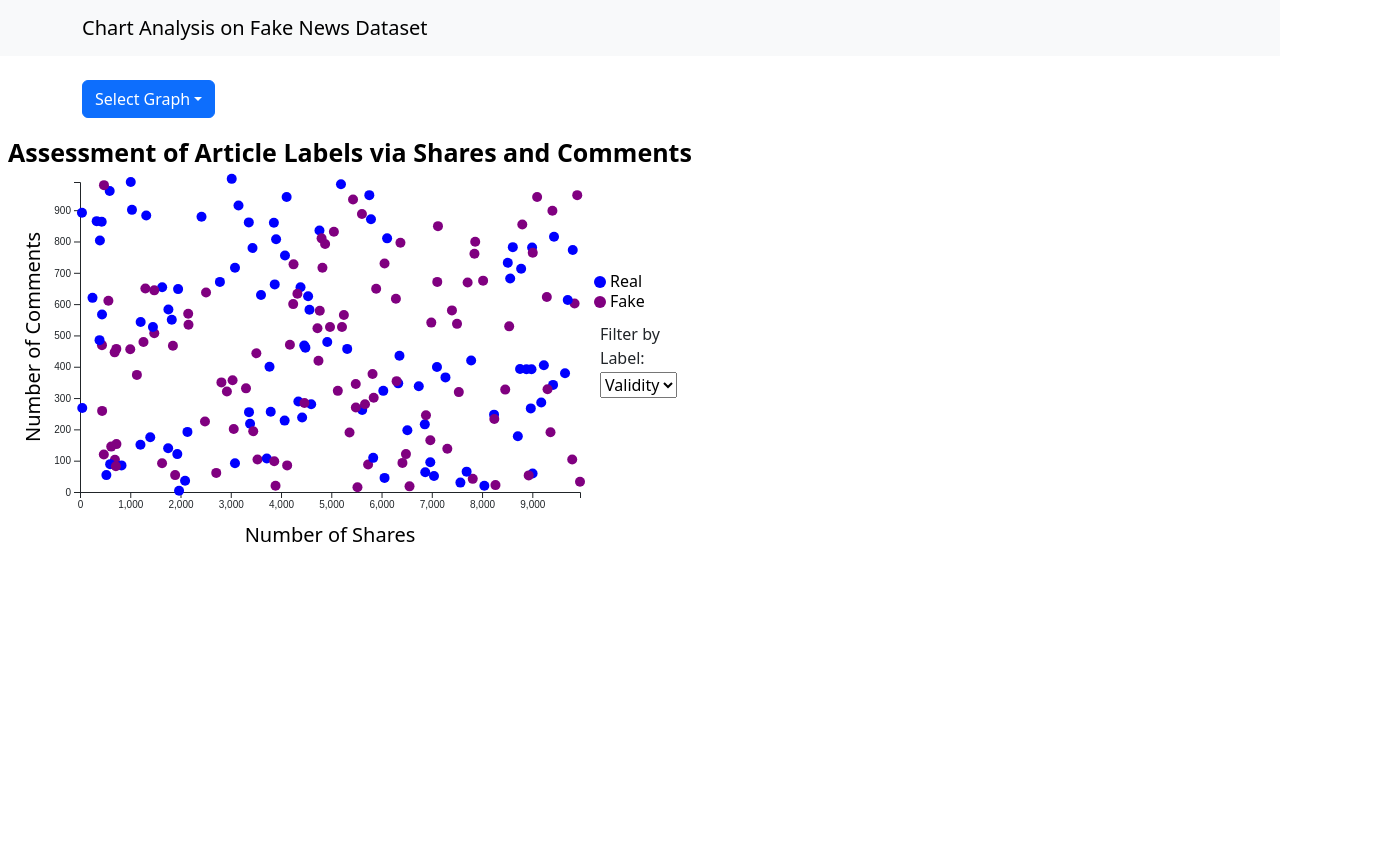
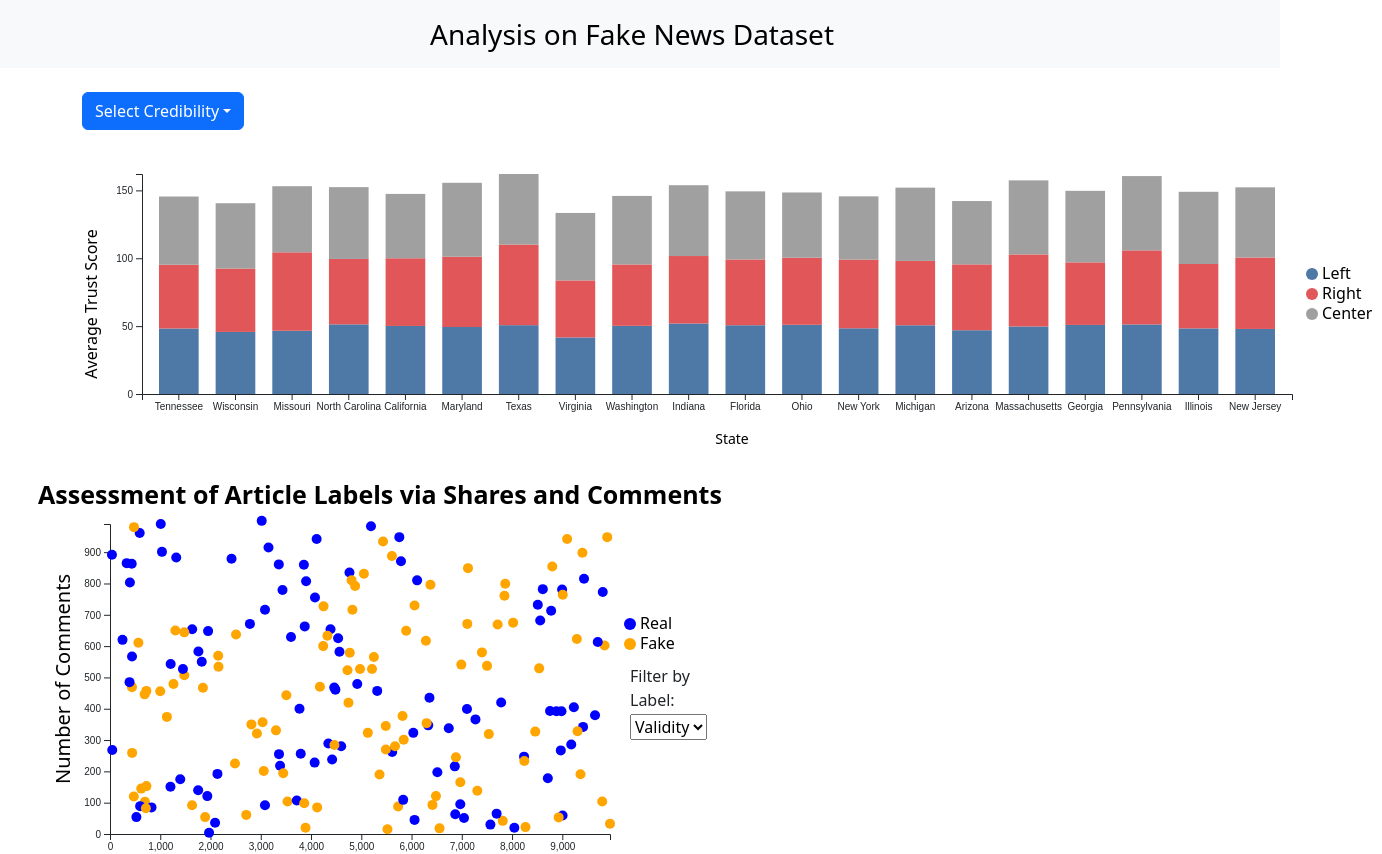
Before and after one commit to FugginBoss/project-folder, a React (Create React App) app: page / in a window 1280 px wide. Shown: the top 854 px of the page, 1382 px wide, since content can reach past the window. Before the commit the page ends 800 px from the top, so only its background shows below. Built offline with nearby package versions, Linux system fonts and the light colour scheme.

Commit message:
Making small changes to the graph so that it is more visually appealing.

```diff
--- a/src/App.css
+++ b/src/App.css
@@ -36,3 +36,8 @@
     transform: rotate(360deg);
   }
 }
+
+.scatterAndLine {
+  padding-left: 30px;
+  padding-top: 30px;
+}
--- a/src/App.js
+++ b/src/App.js
@@ -18,7 +18,10 @@ class App extends Component{
 
   constructor(props) {
     super(props)
-    this.state={data:[]}
+    this.state={
+      data:[],
+      selectedGraph: 'trust'
+    }
   }
 
   // Percy added this function to load the data from the csv file
@@ -55,7 +58,7 @@ class App extends Component{
       <div className="barGraph">
       <Navbar className="bg-body-tertiary">
           <Container>
-            <Navbar.Brand>Chart Analysis on Fake News Dataset</Navbar.Brand>
+            <Navbar.Brand className="fs-3 text-center w-100">Analysis on Fake News Dataset</Navbar.Brand>
           </Container>
         </Navbar>
         <br>
@@ -63,8 +66,7 @@ class App extends Component{
         <Container>
           <Row>
             <Col>
-              <DropdownButton id="dropdown-item-button" title="Select Graph">
-                <Dropdown.ItemText>Select Graph</Dropdown.ItemText>
+              <DropdownButton id="dropdown-item-button" title="Select Credibility">
                 <Dropdown.Item as="button" onClick={() => this.handleGraphSelect('sentiment')}>Length: Reputation Score</Dropdown.Item>
                 <Dropdown.Item as="button" onClick={() => this.handleGraphSelect('trust')}>Length: Trust Score</Dropdown.Item>
               </DropdownButton>
@@ -83,9 +85,9 @@ class App extends Component{
         </Container>
 
         <Container>
-          {selectedGraph === 'trust'
+          { this.state.data.length > 0 && selectedGraph === 'trust'
             && <TrustStackedBC data1={this.state.data} />}
-          {selectedGraph === 'sentiment'
+          {this.state.data.length > 0 && selectedGraph === 'sentiment'
             && <SentimentStackedBC data2={this.state.data} />}
         </Container>
 
--- a/src/ScatterPlot.js
+++ b/src/ScatterPlot.js
@@ -59,7 +59,7 @@ class ScatterPlot extends Component{
     .attr('fill', d => {
       if(this.state.selectedLabel === "Validity") {
         if (d.label === "Fake") {
-          return 'purple';
+          return 'orange';
         }
         else {
           return 'blue';
@@ -126,7 +126,7 @@ class ScatterPlot extends Component{
         svg.append("circle").attr("cx", legendX).attr("cy", legendY + 20).attr("r", 6).style("fill",
           () => {
             if (this.state.selectedLabel === "Validity") {
-              return "purple"
+              return "Orange"
             }
             else {
               return "red"
--- a/src/SentimentStackedBC.js
+++ b/src/SentimentStackedBC.js
@@ -29,7 +29,7 @@ export default class SentimentStackedBC extends Component {
                     { state: "New Jersey", reputation: 8, most_common_bias: "left" }
                 ];
 
-                const width = 800;
+                const width = 800+500;
                 const height = 300;
                 const margin = { top: 20, right: 90, bottom: 60, left: 60 };
 
@@ -109,7 +109,7 @@ export default class SentimentStackedBC extends Component {
     // Sentiment score vs number of shares
     render() {
         return (
-            <svg width={800} height={300}>
+            <svg width={800+500} height={300}>
                 <g className="container" />
                 <g className="x-axis" />
                 <g className="y-axis" />
```
